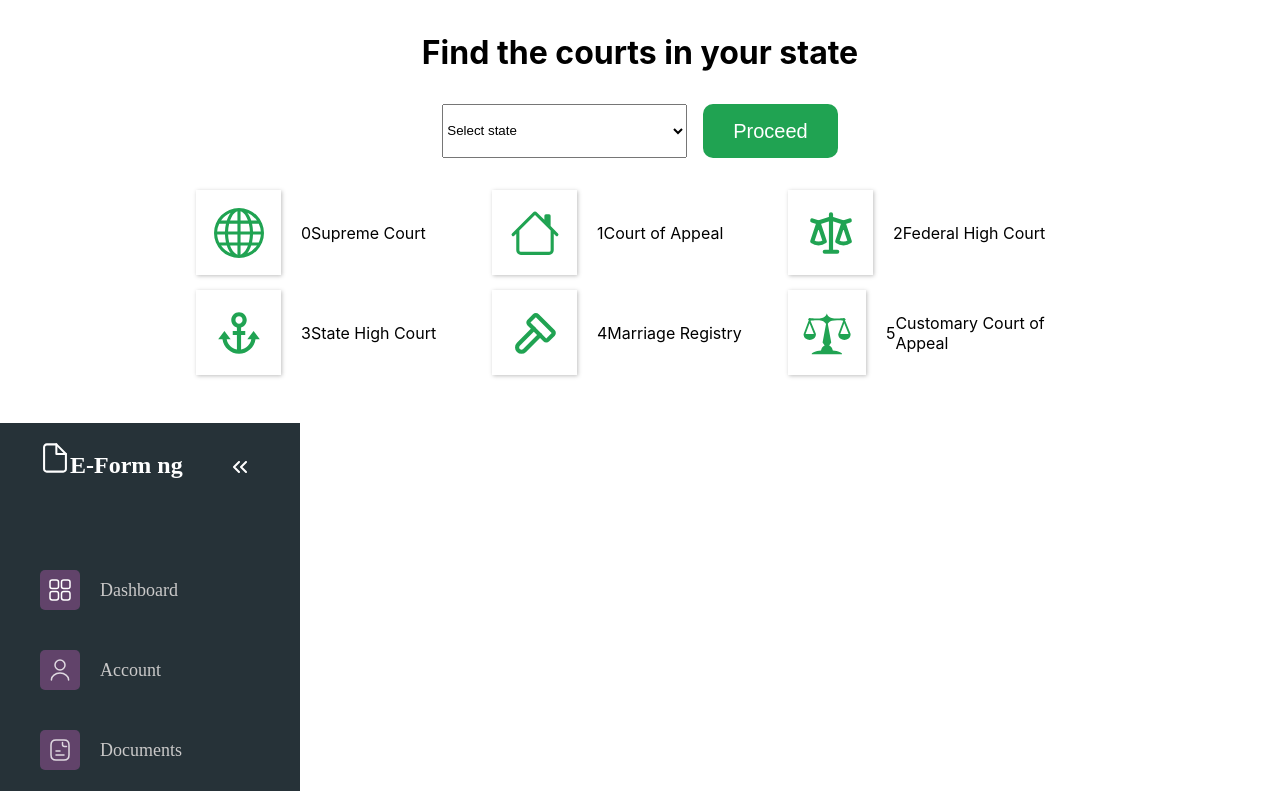
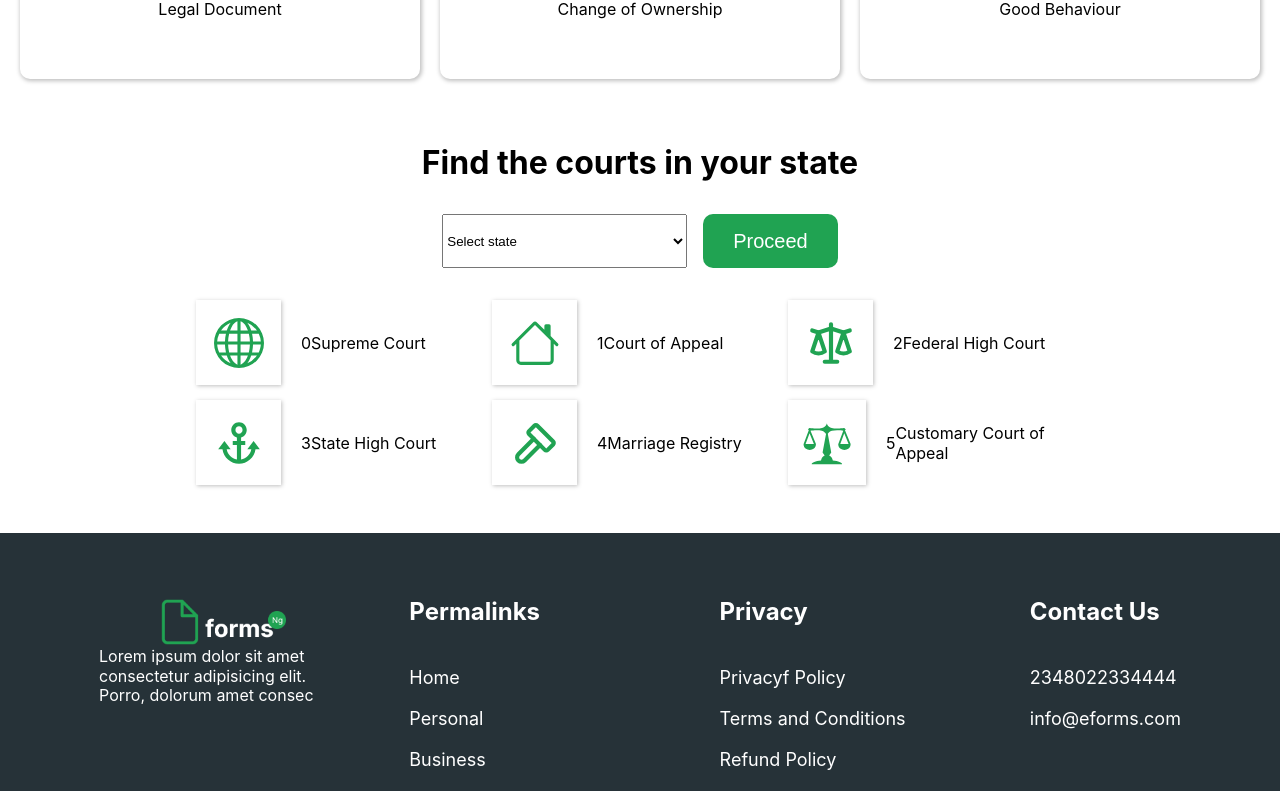
Before and after one commit to itz-jherie/eforms-ntech, a React (Create React App) app: page / in a window 1280 px wide. Shown: the part 1992-2783 px from the top of the page. Before the commit the page ends 2415 px from the top, so only its background shows below. Built offline with nearby package versions, Linux system fonts and the light colour scheme.

Commit message:
fixed layout

```diff
--- a/src/components/footer/footer.css
+++ b/src/components/footer/footer.css
@@ -2,7 +2,7 @@
 .footer {
     display: flex;
     flex-direction: column;
-    background-color: var(--bgDark);
+    background-color: var(--dark);
     font-family: var(--fontFamily);
     color: #ffffff;
 }
--- a/src/pages/home/Home.js
+++ b/src/pages/home/Home.js
@@ -1,14 +1,33 @@
 import React from 'react';
+import Footer from '../../components/footer/Footer';
 import Hero from "../../components/hero/Hero"
 import Main from "../../components/main/Main"
 import Maincontent from '../../components/maincontent/Maincontent';
+import data from '../../assets/dataFiles/footerData'
+import Nav from '../../components/nav/Nav';
 
 const Home = () => {
   return (
     <>
+     <Nav />
     <Hero />
     <Main />
     <Maincontent />
+    <Footer
+      logo={data.logo}
+      name={data.name}
+      link1={data.link1}
+      link2={data.link2}
+      link3={data.link3}
+      link4={data.link4}
+      term1={data.term1}
+      term2={data.term2}
+      term3={data.term3}
+      term4={data.term4}
+      contact1={data.contact1}
+      contact2={data.contact2}
+      copyright={data.copyright}
+    />
     </>
   )
 }
```
Also changed, not shown: src/pages/layout/Layout.js (+2 -16 lines).
